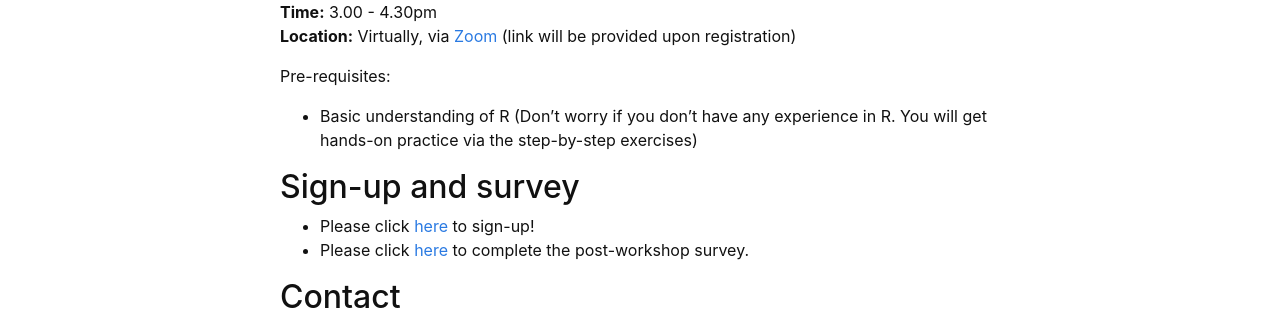
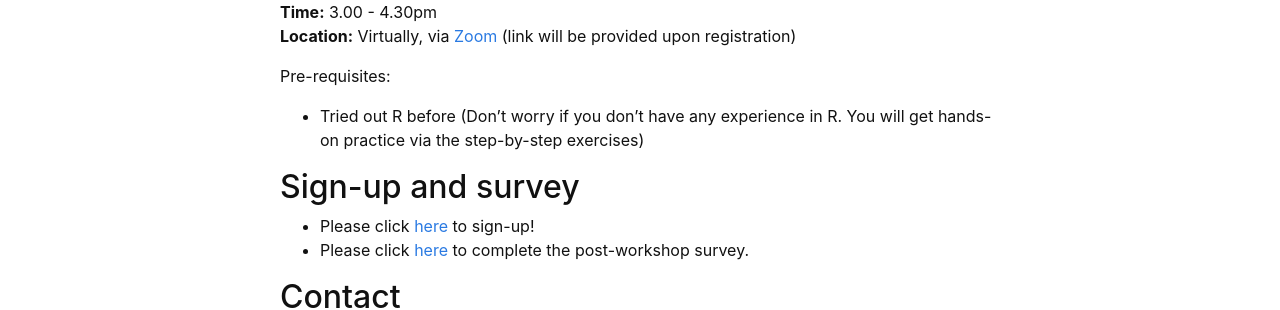
Before and after one commit to winsonfzyang/RVisWorkshop, a Jekyll site: the page built from index.md, in a window 1280 px wide. Shown: the part 840-1150 px from the top of the page. Built offline with Jekyll 4.4.1, drawn with Linux system fonts in a browser that asks for light colours.

Commit message:
add feedback link

```diff
--- a/index.md
+++ b/index.md
@@ -18,13 +18,12 @@
 **Location:** Virtually, via [Zoom](https://zoom.us/) (link will be provided upon registration)
 
 Pre-requisites:
-* Basic understanding of R
-(Don't worry if you don't have any experience in R. You will get hands-on practice via the step-by-step exercises)
+* Tried out R before (Don't worry if you don't have any experience in R. You will get hands-on practice via the step-by-step exercises)
 
 
 ## Sign-up and survey
 * Please click [here](https://evaluate.ttu.edu/surveys/?s=FTLNWMJ4EW) to sign-up!
-* Please click [here]() to complete the post-workshop survey.
+* Please click [here](https://evaluate.ttu.edu/surveys/?s=JDPRATLKLW) to complete the post-workshop survey.
 
 
 ## Contact
```
